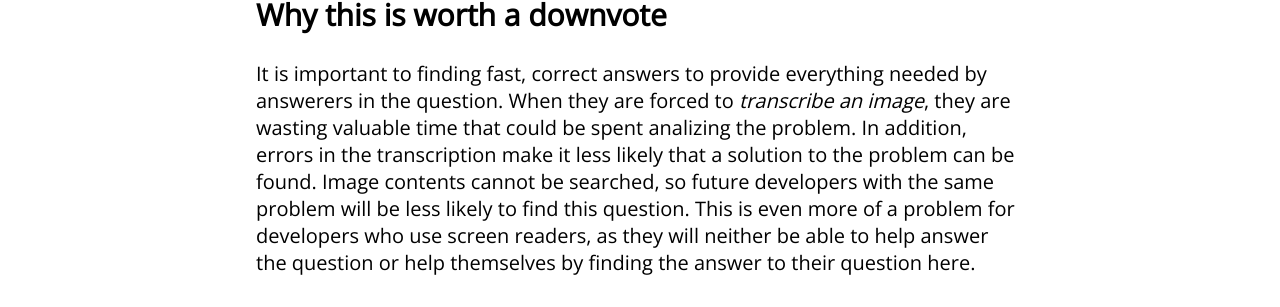
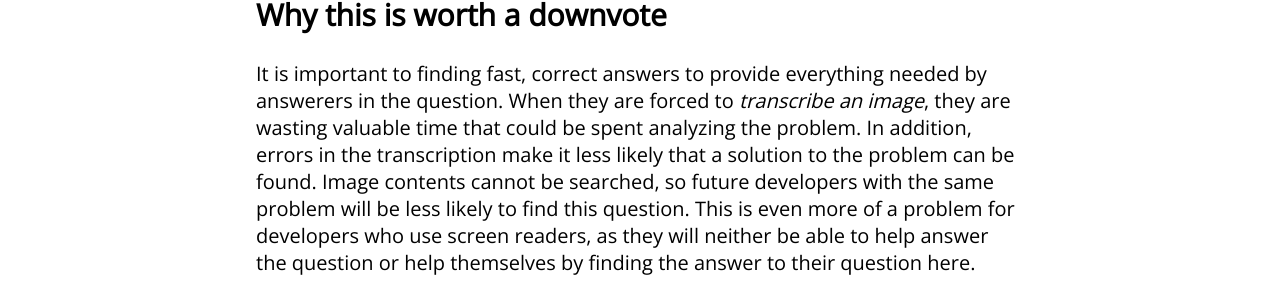
Before and after one commit to WillSullivan/idownvotedbecause, a Jekyll site: the page built from stackoverflow/imageofcode.md, in a window 1280 px wide. Shown: the part 865-1172 px from the top of the page. Built offline with Jekyll 4.4.1, drawn with Linux system fonts in a browser that asks for light colours; comment, search, counter and statistics services are not loaded.

Commit message:
Fixed a typo

```diff
--- a/stackoverflow/imageofcode.md
+++ b/stackoverflow/imageofcode.md
@@ -17,7 +17,7 @@ redirect_from:
 {::comment}In this section, detail why the post has problems{:/}One of the first things answerers do when examining a question's code for errors is to try compiling (if necessary) and running the code to see what happens. Answerers may also copy part of the code to paste into search engines in order to learn about the types or algorithms being used, and to find other related material. When answerers are presented only an image of code, this process becomes much more difficult.
 
 ## Why this is worth a downvote {#whythisisworthadownvote}
-{::comment}In this section, you can describe why the problem is worth a downvote within the community in which it was posted{:/}It is important to finding fast, correct answers to provide everything needed by answerers in the question. When they are forced to *transcribe an image*, they are wasting valuable time that could be spent analizing the problem. In addition, errors in the transcription make it less likely that a solution to the problem can be found. Image contents cannot be searched, so future developers with the same problem will be less likely to find this question. This is even more of a problem for developers who use screen readers, as they will neither be able to help answer the question or help themselves by finding the answer to their question here.
+{::comment}In this section, you can describe why the problem is worth a downvote within the community in which it was posted{:/}It is important to finding fast, correct answers to provide everything needed by answerers in the question. When they are forced to *transcribe an image*, they are wasting valuable time that could be spent analyzing the problem. In addition, errors in the transcription make it less likely that a solution to the problem can be found. Image contents cannot be searched, so future developers with the same problem will be less likely to find this question. This is even more of a problem for developers who use screen readers, as they will neither be able to help answer the question or help themselves by finding the answer to their question here.
 
 ## What to do next {#whattodonext}
 {::comment}In this section, cover how the problem can be fixed.{:/}Edit the question. Remove the images containing code from it. Copy and paste the text of the failing code into the question. It is very important that the code is the minimum needed to reproduce the problem, and that it is [well formatted](https://stackoverflow.com/help/formatting). If the code consists of HTML, CSS and Javascript, [stack snippets](https://stackoverflow.blog/2014/09/16/introducing-runnable-javascript-css-and-html-code-snippets/) can be taken advantage of to make the issue reproducible right in the question! This makes it much easier to see code problems and to provide fixes quickly.
```
